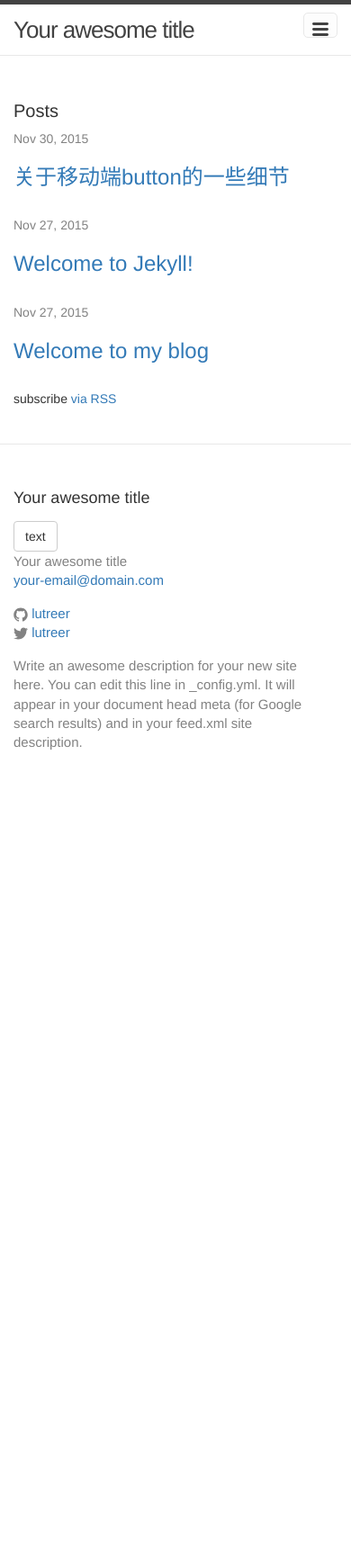
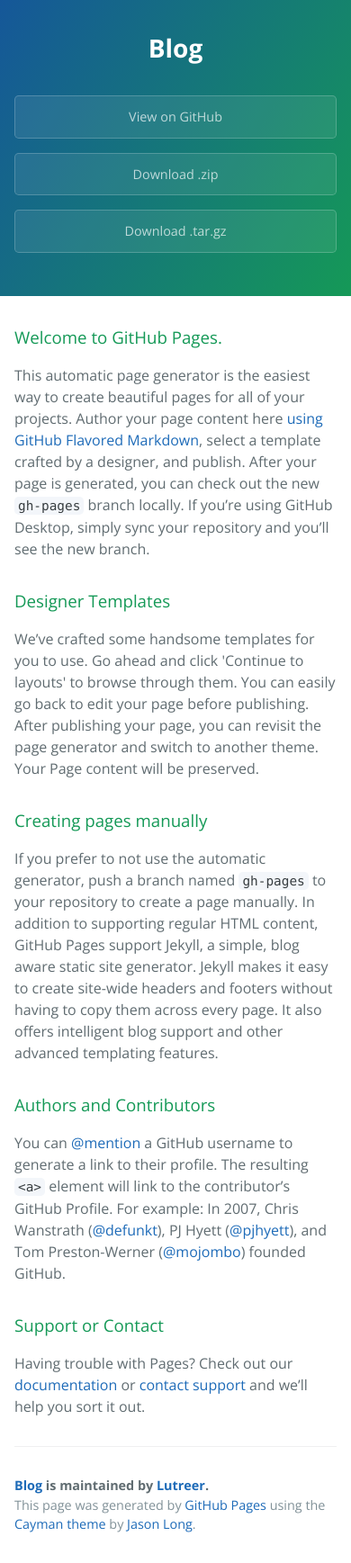
Before and after one commit to Lutreer/blog, a Jekyll site: the page index.html, which Jekyll copies as it is, in a window 390 px wide. Shown: the whole page at 90% size. Built offline with Jekyll 4.4.1, drawn with Linux system fonts in a browser that asks for light colours; nearby versions of some CDN libraries; comment, search, counter and statistics services are not loaded; before the commit the page ends 900 px from its top, so only the background shows below that.

Commit message:
Create gh-pages branch via GitHub

```diff
--- a/index.html
+++ b/index.html
@@ -1,24 +1,57 @@
----
-layout: default
-title: Welcome To My Blog
----
+<!DOCTYPE html>
+<html lang="en-us">
+  <head>
+    <meta charset="UTF-8">
+    <title>Blog by Lutreer</title>
+    <meta name="viewport" content="width=device-width, initial-scale=1">
+    <link rel="stylesheet" type="text/css" href="stylesheets/normalize.css" media="screen">
+    <link href='https://fonts.googleapis.com/css?family=Open+Sans:400,700' rel='stylesheet' type='text/css'>
+    <link rel="stylesheet" type="text/css" href="stylesheets/stylesheet.css" media="screen">
+    <link rel="stylesheet" type="text/css" href="stylesheets/github-light.css" media="screen">
+  </head>
+  <body>
+    <section class="page-header">
+      <h1 class="project-name">Blog</h1>
+      <h2 class="project-tagline"></h2>
+      <a href="https://github.com/Lutreer/blog" class="btn">View on GitHub</a>
+      <a href="https://github.com/Lutreer/blog/zipball/master" class="btn">Download .zip</a>
+      <a href="https://github.com/Lutreer/blog/tarball/master" class="btn">Download .tar.gz</a>
+    </section>
 
-<div class="home">
+    <section class="main-content">
+      <h3>
+<a id="welcome-to-github-pages" class="anchor" href="#welcome-to-github-pages" aria-hidden="true"><span class="octicon octicon-link"></span></a>Welcome to GitHub Pages.</h3>
 
-  <h1 class="page-heading">Posts</h1>
+<p>This automatic page generator is the easiest way to create beautiful pages for all of your projects. Author your page content here <a href="https://guides.github.com/features/mastering-markdown/">using GitHub Flavored Markdown</a>, select a template crafted by a designer, and publish. After your page is generated, you can check out the new <code>gh-pages</code> branch locally. If you’re using GitHub Desktop, simply sync your repository and you’ll see the new branch.</p>
 
-  <ul class="post-list">
-    {% for post in site.posts %}
-      <li>
-        <span class="post-meta">{{ post.date | date: "%b %-d, %Y" }}</span>
+<h3>
+<a id="designer-templates" class="anchor" href="#designer-templates" aria-hidden="true"><span class="octicon octicon-link"></span></a>Designer Templates</h3>
 
-        <h2>
-          <a class="post-link" href="{{ post.url | prepend: site.baseurl }}">{{ post.title }}</a>
-        </h2>
-      </li>
-    {% endfor %}
-  </ul>
+<p>We’ve crafted some handsome templates for you to use. Go ahead and click 'Continue to layouts' to browse through them. You can easily go back to edit your page before publishing. After publishing your page, you can revisit the page generator and switch to another theme. Your Page content will be preserved.</p>
 
-  <p class="rss-subscribe">subscribe <a href="{{ "/feed.xml" | prepend: site.baseurl }}">via RSS</a></p>
+<h3>
+<a id="creating-pages-manually" class="anchor" href="#creating-pages-manually" aria-hidden="true"><span class="octicon octicon-link"></span></a>Creating pages manually</h3>
 
-</div>
+<p>If you prefer to not use the automatic generator, push a branch named <code>gh-pages</code> to your repository to create a page manually. In addition to supporting regular HTML content, GitHub Pages support Jekyll, a simple, blog aware static site generator. Jekyll makes it easy to create site-wide headers and footers without having to copy them across every page. It also offers intelligent blog support and other advanced templating features.</p>
+
+<h3>
+<a id="authors-and-contributors" class="anchor" href="#authors-and-contributors" aria-hidden="true"><span class="octicon octicon-link"></span></a>Authors and Contributors</h3>
+
+<p>You can <a href="https://github.com/blog/821" class="user-mention">@mention</a> a GitHub username to generate a link to their profile. The resulting <code>&lt;a&gt;</code> element will link to the contributor’s GitHub Profile. For example: In 2007, Chris Wanstrath (<a href="https://github.com/defunkt" class="user-mention">@defunkt</a>), PJ Hyett (<a href="https://github.com/pjhyett" class="user-mention">@pjhyett</a>), and Tom Preston-Werner (<a href="https://github.com/mojombo" class="user-mention">@mojombo</a>) founded GitHub.</p>
+
+<h3>
+<a id="support-or-contact" class="anchor" href="#support-or-contact" aria-hidden="true"><span class="octicon octicon-link"></span></a>Support or Contact</h3>
+
+<p>Having trouble with Pages? Check out our <a href="https://help.github.com/pages">documentation</a> or <a href="https://github.com/contact">contact support</a> and we’ll help you sort it out.</p>
+
+      <footer class="site-footer">
+        <span class="site-footer-owner"><a href="https://github.com/Lutreer/blog">Blog</a> is maintained by <a href="https://github.com/Lutreer">Lutreer</a>.</span>
+
+        <span class="site-footer-credits">This page was generated by <a href="https://pages.github.com">GitHub Pages</a> using the <a href="https://github.com/jasonlong/cayman-theme">Cayman theme</a> by <a href="https://twitter.com/jasonlong">Jason Long</a>.</span>
+      </footer>
+
+    </section>
+
+
+  </body>
+</html>
--- /dev/null
+++ b/stylesheets/github-light.css
@@ -0,0 +1,115 @@
+/*
+   Copyright 2014 GitHub Inc.
+
+   Licensed under the Apache License, Version 2.0 (the "License");
+   you may not use this file except in compliance with the License.
+   You may obtain a copy of the License at
+
+       http://www.apache.org/licenses/LICENSE-2.0
+
+   Unless required by applicable law or agreed to in writing, software
+   distributed under the License is distributed on an "AS IS" BASIS,
+   WITHOUT WARRANTIES OR CONDITIONS OF ANY KIND, either express or implied.
+   See the License for the specific language governing permissions and
+   limitations under the License.
+
+*/
+
+.pl-c /* comment */ {
+  color: #969896;
+}
+
+.pl-c1      /* constant, markup.raw, meta.diff.header, meta.module-reference, meta.property-name, support, support.constant, support.variable, variable.other.constant */,
+.pl-s .pl-v /* string variable */ {
+  color: #0086b3;
+}
+
+.pl-e  /* entity */,
+.pl-en /* entity.name */ {
+  color: #795da3;
+}
+
+.pl-s .pl-s1 /* string source */,
+.pl-smi      /* storage.modifier.import, storage.modifier.package, storage.type.java, variable.other, variable.parameter.function */ {
+  color: #333;
+}
+
+.pl-ent /* entity.name.tag */ {
+  color: #63a35c;
+}
+
+.pl-k /* keyword, storage, storage.type */ {
+  color: #a71d5d;
+}
+
+.pl-pds              /* punctuation.definition.string, string.regexp.character-class */,
+.pl-s                /* string */,
+.pl-s .pl-pse .pl-s1 /* string punctuation.section.embedded source */,
+.pl-sr               /* string.regexp */,
+.pl-sr .pl-cce       /* string.regexp constant.character.escape */,
+.pl-sr .pl-sra       /* string.regexp string.regexp.arbitrary-repitition */,
+.pl-sr .pl-sre       /* string.regexp source.ruby.embedded */ {
+  color: #183691;
+}
+
+.pl-v /* variable */ {
+  color: #ed6a43;
+}
+
+.pl-id /* invalid.deprecated */ {
+  color: #b52a1d;
+}
+
+.pl-ii /* invalid.illegal */ {
+  background-color: #b52a1d;
+  color: #f8f8f8;
+}
+
+.pl-sr .pl-cce /* string.regexp constant.character.escape */ {
+  color: #63a35c;
+  font-weight: bold;
+}
+
+.pl-ml /* markup.list */ {
+  color: #693a17;
+}
+
+.pl-mh        /* markup.heading */,
+.pl-mh .pl-en /* markup.heading entity.name */,
+.pl-ms        /* meta.separator */ {
+  color: #1d3e81;
+  font-weight: bold;
+}
+
+.pl-mq /* markup.quote */ {
+  color: #008080;
+}
+
+.pl-mi /* markup.italic */ {
+  color: #333;
+  font-style: italic;
+}
+
+.pl-mb /* markup.bold */ {
+  color: #333;
+  font-weight: bold;
+}
+
+.pl-md /* markup.deleted, meta.diff.header.from-file */ {
+  background-color: #ffecec;
+  color: #bd2c00;
+}
+
+.pl-mi1 /* markup.inserted, meta.diff.header.to-file */ {
+  background-color: #eaffea;
+  color: #55a532;
+}
+
+.pl-mdr /* meta.diff.range */ {
+  color: #795da3;
+  font-weight: bold;
+}
+
+.pl-mo /* meta.output */ {
+  color: #1d3e81;
+}
--- /dev/null
+++ b/stylesheets/stylesheet.css
@@ -0,0 +1,245 @@
+* {
+  box-sizing: border-box; }
+
+body {
+  padding: 0;
+  margin: 0;
+  font-family: "Open Sans", "Helvetica Neue", Helvetica, Arial, sans-serif;
+  font-size: 16px;
+  line-height: 1.5;
+  color: #606c71; }
+
+a {
+  color: #1e6bb8;
+  text-decoration: none; }
+  a:hover {
+    text-decoration: underline; }
+
+.btn {
+  display: inline-block;
+  margin-bottom: 1rem;
+  color: rgba(255, 255, 255, 0.7);
+  background-color: rgba(255, 255, 255, 0.08);
+  border-color: rgba(255, 255, 255, 0.2);
+  border-style: solid;
+  border-width: 1px;
+  border-radius: 0.3rem;
+  transition: color 0.2s, background-color 0.2s, border-color 0.2s; }
+  .btn + .btn {
+    margin-left: 1rem; }
+
+.btn:hover {
+  color: rgba(255, 255, 255, 0.8);
+  text-decoration: none;
+  background-color: rgba(255, 255, 255, 0.2);
+  border-color: rgba(255, 255, 255, 0.3); }
+
+@media screen and (min-width: 64em) {
+  .btn {
+    padding: 0.75rem 1rem; } }
+
+@media screen and (min-width: 42em) and (max-width: 64em) {
+  .btn {
+    padding: 0.6rem 0.9rem;
+    font-size: 0.9rem; } }
+
+@media screen and (max-width: 42em) {
+  .btn {
+    display: block;
+    width: 100%;
+    padding: 0.75rem;
+    font-size: 0.9rem; }
+    .btn + .btn {
+      margin-top: 1rem;
+      margin-left: 0; } }
+
+.page-header {
+  color: #fff;
+  text-align: center;
+  background-color: #159957;
+  background-image: linear-gradient(120deg, #155799, #159957); }
+
+@media screen and (min-width: 64em) {
+  .page-header {
+    padding: 5rem 6rem; } }
+
+@media screen and (min-width: 42em) and (max-width: 64em) {
+  .page-header {
+    padding: 3rem 4rem; } }
+
+@media screen and (max-width: 42em) {
+  .page-header {
+    padding: 2rem 1rem; } }
+
+.project-name {
+  margin-top: 0;
+  margin-bottom: 0.1rem; }
+
+@media screen and (min-width: 64em) {
+  .project-name {
+    font-size: 3.25rem; } }
+
+@media screen and (min-width: 42em) and (max-width: 64em) {
+  .project-name {
+    font-size: 2.25rem; } }
+
+@media screen and (max-width: 42em) {
+  .project-name {
+    font-size: 1.75rem; } }
+
+.project-tagline {
+  margin-bottom: 2rem;
+  font-weight: normal;
+  opacity: 0.7; }
+
+@media screen and (min-width: 64em) {
+  .project-tagline {
+    font-size: 1.25rem; } }
+
+@media screen and (min-width: 42em) and (max-width: 64em) {
+  .project-tagline {
+    font-size: 1.15rem; } }
+
+@media screen and (max-width: 42em) {
+  .project-tagline {
+    font-size: 1rem; } }
+
+.main-content :first-child {
+  margin-top: 0; }
+.main-content img {
+  max-width: 100%; }
+.main-content h1, .main-content h2, .main-content h3, .main-content h4, .main-content h5, .main-content h6 {
+  margin-top: 2rem;
+  margin-bottom: 1rem;
+  font-weight: normal;
+  color: #159957; }
+.main-content p {
+  margin-bottom: 1em; }
+.main-content code {
+  padding: 2px 4px;
+  font-family: Consolas, "Liberation Mono", Menlo, Courier, monospace;
+  font-size: 0.9rem;
+  color: #383e41;
+  background-color: #f3f6fa;
+  border-radius: 0.3rem; }
+.main-content pre {
+  padding: 0.8rem;
+  margin-top: 0;
+  margin-bottom: 1rem;
+  font: 1rem Consolas, "Liberation Mono", Menlo, Courier, monospace;
+  color: #567482;
+  word-wrap: normal;
+  background-color: #f3f6fa;
+  border: solid 1px #dce6f0;
+  border-radius: 0.3rem; }
+  .main-content pre > code {
+    padding: 0;
+    margin: 0;
+    font-size: 0.9rem;
+    color: #567482;
+    word-break: normal;
+    white-space: pre;
+    background: transparent;
+    border: 0; }
+.main-content .highlight {
+  margin-bottom: 1rem; }
+  .main-content .highlight pre {
+    margin-bottom: 0;
+    word-break: normal; }
+.main-content .highlight pre, .main-content pre {
+  padding: 0.8rem;
+  overflow: auto;
+  font-size: 0.9rem;
+  line-height: 1.45;
+  border-radius: 0.3rem; }
+.main-content pre code, .main-content pre tt {
+  display: inline;
+  max-width: initial;
+  padding: 0;
+  margin: 0;
+  overflow: initial;
+  line-height: inherit;
+  word-wrap: normal;
+  background-color: transparent;
+  border: 0; }
+  .main-content pre code:before, .main-content pre code:after, .main-content pre tt:before, .main-content pre tt:after {
+    content: normal; }
+.main-content ul, .main-content ol {
+  margin-top: 0; }
+.main-content blockquote {
+  padding: 0 1rem;
+  margin-left: 0;
+  color: #819198;
+  border-left: 0.3rem solid #dce6f0; }
+  .main-content blockquote > :first-child {
+    margin-top: 0; }
+  .main-content blockquote > :last-child {
+    margin-bottom: 0; }
+.main-content table {
+  display: block;
+  width: 100%;
+  overflow: auto;
+  word-break: normal;
+  word-break: keep-all; }
+  .main-content table th {
+    font-weight: bold; }
+  .main-content table th, .main-content table td {
+    padding: 0.5rem 1rem;
+    border: 1px solid #e9ebec; }
+.main-content dl {
+  padding: 0; }
+  .main-content dl dt {
+    padding: 0;
+    margin-top: 1rem;
+    font-size: 1rem;
+    font-weight: bold; }
+  .main-content dl dd {
+    padding: 0;
+    margin-bottom: 1rem; }
+.main-content hr {
+  height: 2px;
+  padding: 0;
+  margin: 1rem 0;
+  background-color: #eff0f1;
+  border: 0; }
+
+@media screen and (min-width: 64em) {
+  .main-content {
+    max-width: 64rem;
+    padding: 2rem 6rem;
+    margin: 0 auto;
+    font-size: 1.1rem; } }
+
+@media screen and (min-width: 42em) and (max-width: 64em) {
+  .main-content {
+    padding: 2rem 4rem;
+    font-size: 1.1rem; } }
+
+@media screen and (max-width: 42em) {
+  .main-content {
+    padding: 2rem 1rem;
+    font-size: 1rem; } }
+
+.site-footer {
+  padding-top: 2rem;
+  margin-top: 2rem;
+  border-top: solid 1px #eff0f1; }
+
+.site-footer-owner {
+  display: block;
+  font-weight: bold; }
+
+.site-footer-credits {
+  color: #819198; }
+
+@media screen and (min-width: 64em) {
+  .site-footer {
+    font-size: 1rem; } }
+
+@media screen and (min-width: 42em) and (max-width: 64em) {
+  .site-footer {
+    font-size: 1rem; } }
+
+@media screen and (max-width: 42em) {
+  .site-footer {
+    font-size: 0.9rem; } }
```
Also changed, not shown: params.json (added, +1 -0 lines), stylesheets/normalize.css (added).
